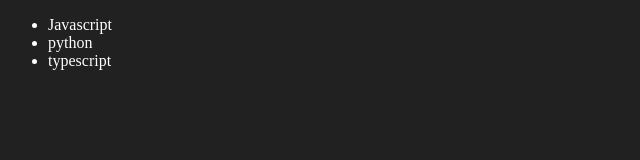
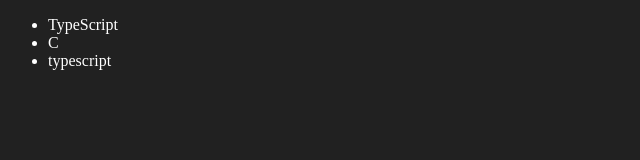
Before and after one commit to DeviLinux-sudo/JS-Revisit, a plain HTML site: page 04_DOM/three.html in a window 1280 px wide. Shown: the full height of the page, 0-640 px from the left. Drawn offline with Linux system fonts and the light colour scheme.

Commit message:
edit and remove values

```diff
--- a/04_DOM/three.html
+++ b/04_DOM/three.html
@@ -14,12 +14,39 @@
 <script>
     function addLanguage(langName){
       const li =   document.createElement('li');
- li.innerHTML = `${langName}`
+ li.innerHTML = `${langName}` //Traverses the whole tree
  document.querySelector('.language').
  appendChild(li);
 
 }
 addLanguage("python")
 addLanguage("typescript")
+
+//Optimized way to add an element in DOM
+
+function addOptiLanguage(langName){
+   const li =  document.createElement('li');
+   li.appendChild(document.createTextNode(langName))   //
+document.querySelector('.language').appendChild(li)
+}
+addOptiLanguage("C#")
+
+//Edit Values (example-1)
+const secondLang = document.querySelector("li:nth-child(2)")
+console.log(secondLang);
+//secondLang.innerHTML = "C"
+const newli = document.createElement('li')
+newli.textContent = "C"
+//By Using Method
+secondLang.replaceWith(newli)
+
+//Edit Values (example-2)
+const firstLang = document.querySelector("li:first-child")
+firstLang.outerHTML = '<li>TypeScript</li>'
+
+//Remove Values
+const lastLang = document.querySelector('li:last-child')
+lastLang.remove()
+
 </script>
 </html>
```
